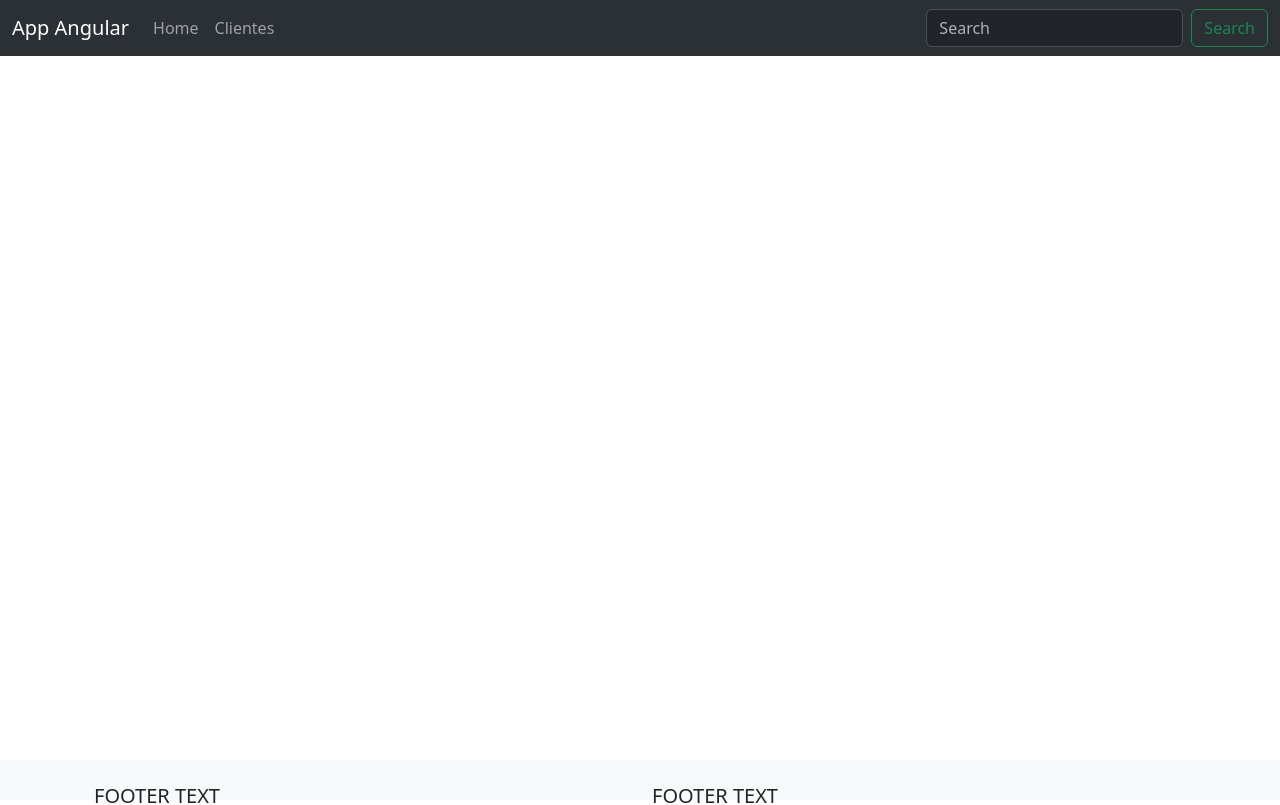
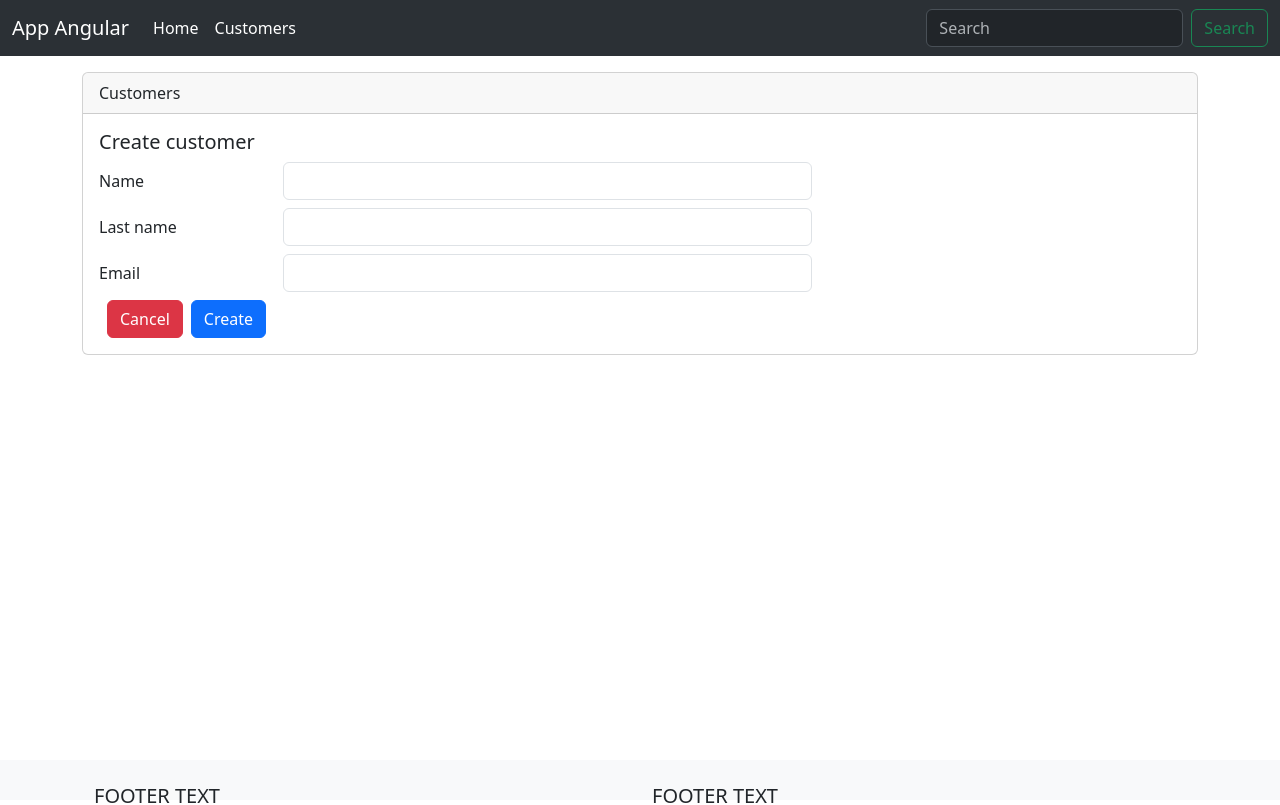
Before and after one commit to IsraGar/angular-clientes, an Angular app: page /customers/create in a window 1280 px wide. Before the commit this address led to /. Shown: the top 805 px of the page. Built offline with nearby package versions, Linux system fonts and the light colour scheme.

Commit message:
Creacion de formulario para agregar cliente y ajustes en listado de clientes

```diff
--- a/src/app/app.config.ts
+++ b/src/app/app.config.ts
@@ -1,8 +1,13 @@
 import { ApplicationConfig } from '@angular/core';
 import { provideRouter } from '@angular/router';
-
+import { provideHttpClient } from '@angular/common/http';
+import { FormsModule } from '@angular/forms';
 import { routes } from './app.routes';
+import { RouterModule } from '@angular/router';
 
 export const appConfig: ApplicationConfig = {
-  providers: [provideRouter(routes)]
+  providers: [provideRouter(routes),
+              provideHttpClient(),
+              FormsModule,
+              RouterModule]
 };
--- a/src/app/app.routes.ts
+++ b/src/app/app.routes.ts
@@ -1,7 +1,9 @@
 import { Routes } from '@angular/router';
 import { CustomersComponent } from './components/customer/customers/customers.component';
+import { FormComponent } from './components/customer/form/form.component';
 
 export const routes: Routes = [
     { path: '', redirectTo: '/customers', pathMatch: 'full' },
     { path: 'customers', component: CustomersComponent },
+    { path: 'customers/create', component: FormComponent },
 ];
--- a/src/app/components/customer/customers/customers.component.html
+++ b/src/app/components/customer/customers/customers.component.html
@@ -1,7 +1,12 @@
 <div class="card mt-3" style="width: 100%">
-    <div class="card-header">Clientes</div>
+    <div class="card-header">Customers</div>
     <div class="card-body">
-      <h5 class="card-title">Listado de clientes</h5>
+      <h5 class="card-title">Customer list</h5>
+
+      <div class="my-2 text-left">
+        <button class="btn btn-primary btn-rounded" [routerLink]="['/customers/create']">Create ➕</button>
+      </div>
+
       <table class="table table-hover">
         <thead>
           <tr>
--- a/src/app/components/customer/customers/customers.component.ts
+++ b/src/app/components/customer/customers/customers.component.ts
@@ -1,5 +1,5 @@
 import { Component, OnInit, inject } from '@angular/core';
-
+import { RouterLink } from '@angular/router';
 import {CommonModule} from '@angular/common';
 import { Customer } from '../../entity/customer';
 import { CustomerService } from '../../../services/customer.service';
@@ -7,7 +7,7 @@ import { CustomerService } from '../../../services/customer.service';
 @Component({
   selector: 'app-customers',
   standalone: true,
-  imports: [CommonModule],
+  imports: [CommonModule, RouterLink],
   templateUrl: './customers.component.html',
   styleUrl: './customers.component.css'
 })
--- /dev/null
+++ b/src/app/components/customer/form/form.component.html
@@ -0,0 +1,32 @@
+<div class="card mt-3" style="width: 100%">
+    <div class="card-header">Customers</div>
+    <div class="card-body">
+      <h5 class="card-title">{{ title }}</h5>
+        <form (ngSubmit)="create()">
+            <div class="form-group row my-2">
+                <label for="name" class="col-form-label col-sm-2">Name</label>
+                <div class="col-sm-6">
+                    <input type="text" class="form-control" [(ngModel)]="customer.name" name="name">
+                </div>
+            </div>
+            <div class="form-group row my-2">
+                <label for="lastname" class="col-form-label col-sm-2">Last name</label>
+                <div class="col-sm-6">
+                    <input type="text" class="form-control" [(ngModel)]="customer.lastname" name="lastname">
+                </div>
+            </div>
+            <div class="form-group row my-2">
+                <label for="email" class="col-form-label col-sm-2">Email</label>
+                <div class="col-sm-6">
+                    <input type="email" class="form-control" [(ngModel)]="customer.email" name="email">
+                </div>
+            </div>
+            <div class="form control row">
+                <div class="col-sm-6">
+                    <button class="btn btn-danger mx-2" role="button" [routerLink]="['/customers']">Cancel</button>
+                    <button class="btn btn-primary" role="button">Create</button>
+                </div>
+            </div>
+        </form>
+    </div>
+</div>
--- /dev/null
+++ b/src/app/components/customer/form/form.component.ts
@@ -0,0 +1,20 @@
+import { Component } from '@angular/core';
+import { RouterLink } from '@angular/router';
+import { FormsModule } from '@angular/forms';
+import { Customer } from '../../entity/customer';
+
+@Component({
+  selector: 'app-form',
+  standalone: true,
+  imports: [RouterLink, FormsModule],
+  templateUrl: './form.component.html',
+  styleUrl: './form.component.css'
+})
+export class FormComponent {
+  customer: Customer = new Customer();
+  title: string = 'Create customer';
+  create(): void{
+    console.log('Click this button');
+    console.log(this.customer);
+  }
+}
--- a/src/app/components/entity/customer.ts
+++ b/src/app/components/entity/customer.ts
@@ -1,11 +1,11 @@
 export class Customer{
-    constructor(id: number, name: string , lastname: string, createdAt: string, email: string){
-        this.id = id;
-        this.name = name;
-        this.lastname = lastname;
-        this.createdAt = createdAt;
-        this.email = email;
-    }
+    // constructor(id: number, name: string , lastname: string, createdAt: string, email: string){
+    //     this.id = id;
+    //     this.name = name;
+    //     this.lastname = lastname;
+    //     this.createdAt = createdAt;
+    //     this.email = email;
+    // }
 
     id: number;
     name: string;
--- a/src/app/components/shared/header/header.component.html
+++ b/src/app/components/shared/header/header.component.html
@@ -10,7 +10,7 @@
             <a class="nav-link" routerLink="/" routerLinkActive="active">Home</a>
           </li>
           <li class="nav-item">
-            <a class="nav-link" routerLink="/customers" routerLinkActive="active">Clientes</a>
+            <a class="nav-link" routerLink="/customers" routerLinkActive="active">Customers</a>
           </li>
         </ul>
         <form class="d-flex" role="search">
--- a/src/app/components/shared/header/header.component.ts
+++ b/src/app/components/shared/header/header.component.ts
@@ -1,9 +1,10 @@
 import { Component } from '@angular/core';
+import { RouterLink, RouterLinkActive } from '@angular/router';
 
 @Component({
   selector: 'app-header',
   standalone: true,
-  imports: [],
+  imports: [RouterLink, RouterLinkActive],
   templateUrl: './header.component.html',
   styleUrl: './header.component.css'
 })
--- a/src/app/services/customer.service.ts
+++ b/src/app/services/customer.service.ts
@@ -1,5 +1,5 @@
-import { Injectable } from '@angular/core';
-import { CUSTOMERS } from '../components/customer/customers.json';
+import { Injectable, inject } from '@angular/core';
+import { HttpClient } from '@angular/common/http';
 import { Customer } from '../components/entity/customer';
 import { Observable, of } from 'rxjs';
 
@@ -8,9 +8,12 @@ import { Observable, of } from 'rxjs';
 })
 export class CustomerService {
 
+  private urlEndPoint: string = 'http://localhost:8080/api/customers';
+  private http = inject(HttpClient);
+
   constructor() { }
 
   getClientes(): Observable<Customer[]>{
-    return of(CUSTOMERS);
+    return this.http.get<Customer[]>(this.urlEndPoint);
   }
 }
```
Also changed, not shown: src/app/components/customer/form/form.component.css (added).
